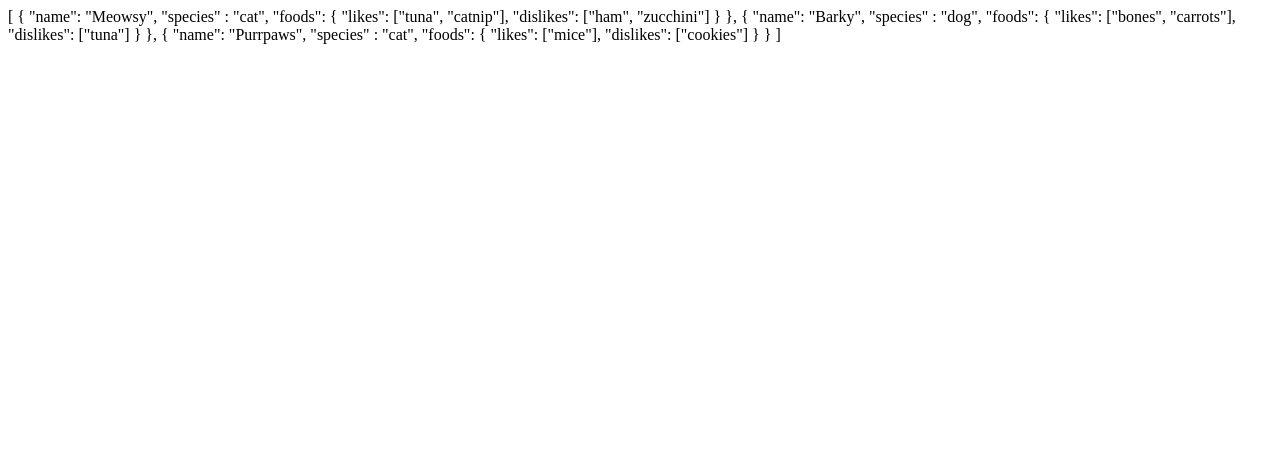
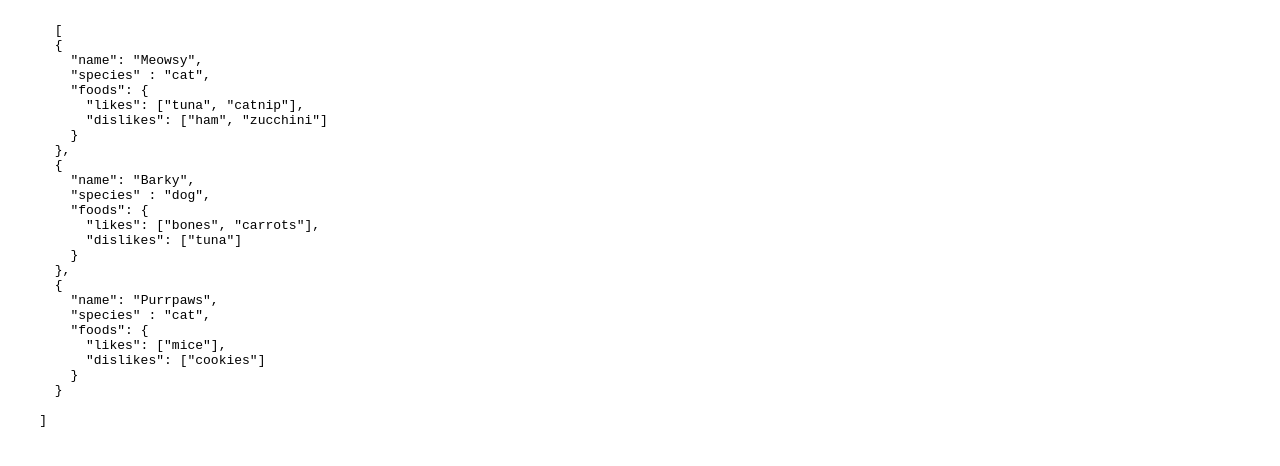
Before and after one commit to diyarajon/cats, a plain HTML site: page index.html in a window 1280 px wide. Drawn offline with Linux system fonts and the light colour scheme.

Commit message:
Update index.html

```diff
--- a/index.html
+++ b/index.html
@@ -1,3 +1,6 @@
+<html>
+  <head>
+    <pre style="word-wrap: break-word; white-space: pre-wrap;">
 
       [
       {
@@ -26,3 +29,7 @@
       }
 
     ]
+
+    </pre>
+  </head>
+</html>
```
Lines whose indentation alone changed are shown as unchanged.
